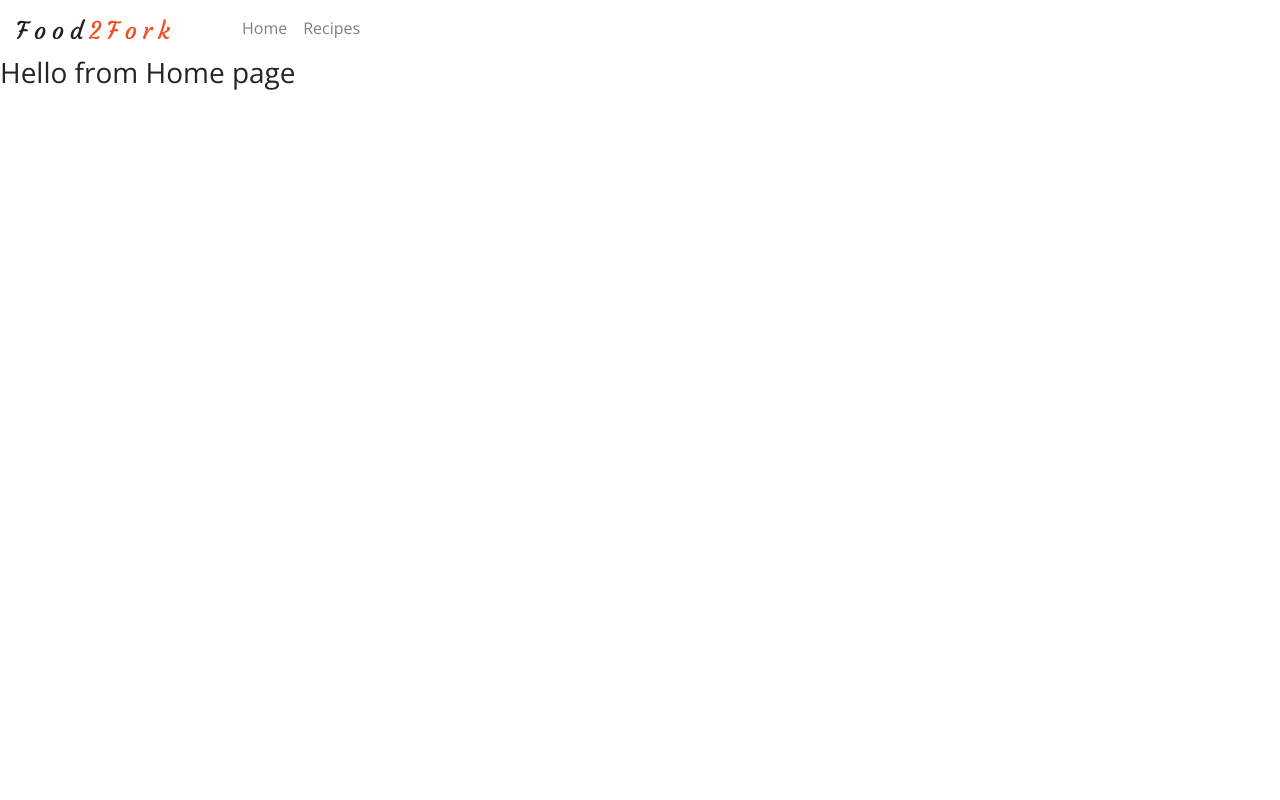
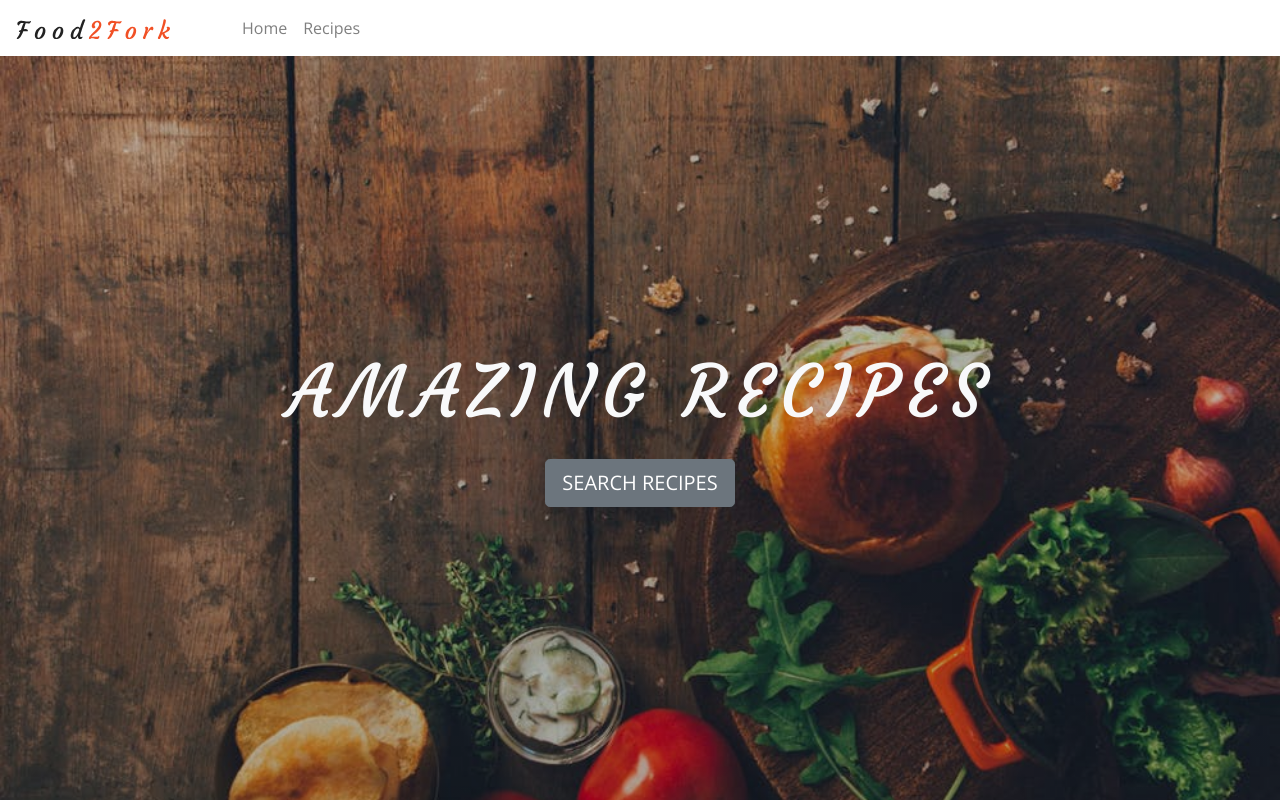
Before and after one commit to jpesg/react-recipes-app, a React (Create React App) app: page / in a window 1280 px wide. Built offline with nearby package versions, Linux system fonts and the light colour scheme.

Commit message:
Header component and home page

```diff
--- a/src/App.css
+++ b/src/App.css
@@ -10,3 +10,9 @@
 .letter-spacing {
   letter-spacing: 0.5rem;
 }
+
+.header-hero {
+  min-height: calc(100vh - 56px);
+  background: linear-gradient(rgba(0, 0, 0, 0.2), rgba(0, 0, 0, 0.3)),
+    url("./images/homeBcg.jpeg") center/cover no-repeat;
+}
--- /dev/null
+++ b/src/components/Header.js
@@ -0,0 +1,30 @@
+import React from "react";
+
+export default function Header({ children, title, styleClass }) {
+  return (
+    <header>
+      <div className="container-fluid">
+        <div className={`row align-items-center ${styleClass}`}>
+          <div className="col text-center">
+            <h1
+              className="text-light text-uppercase display-3
+                letter-spacing text-slanted"
+            >
+              {title}
+            </h1>
+
+            {/* children */}
+            {children}
+          </div>
+        </div>
+      </div>
+    </header>
+  );
+}
+
+//default props
+
+Header.defaultProps = {
+  title: "default title",
+  styleClass: "header-hero"
+};
--- a/src/pages/Home.js
+++ b/src/pages/Home.js
@@ -1,7 +1,17 @@
 import React, { Component } from "react";
-
+import Header from "../components/Header";
+import { Link } from "react-router-dom";
 export default class Home extends Component {
   render() {
-    return <h3>Hello from Home page</h3>;
+    return (
+      <Header title="amazing recipes">
+        <Link
+          to="/recipes"
+          className="text-uppercase btn btn-secondary btn-lg mt-3"
+        >
+          search recipes
+        </Link>
+      </Header>
+    );
   }
 }
```
